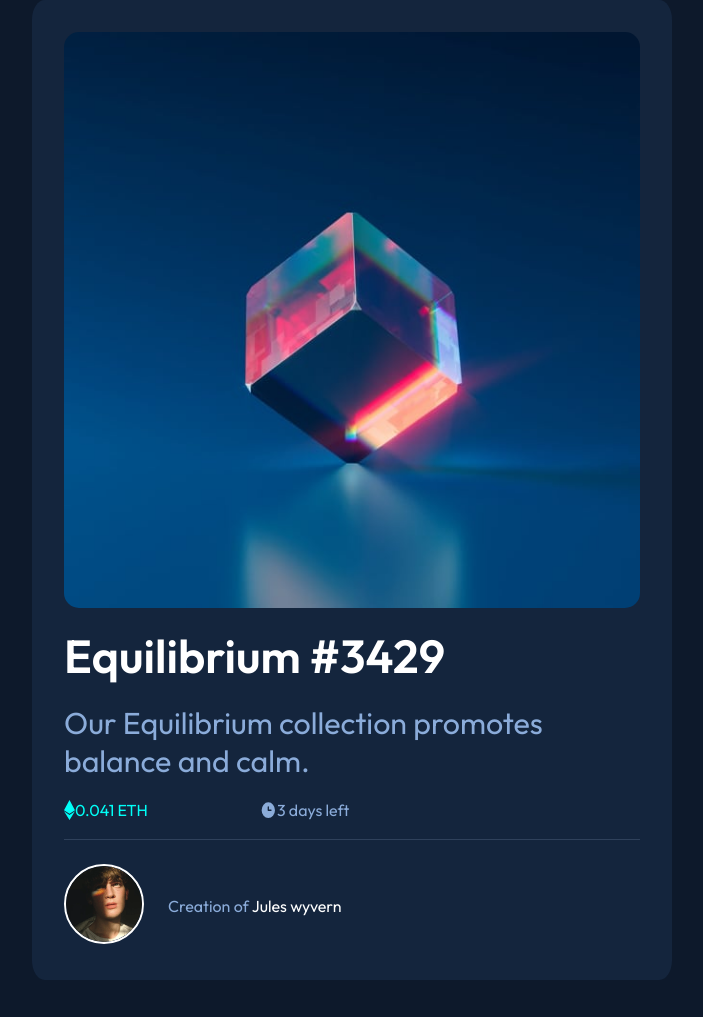
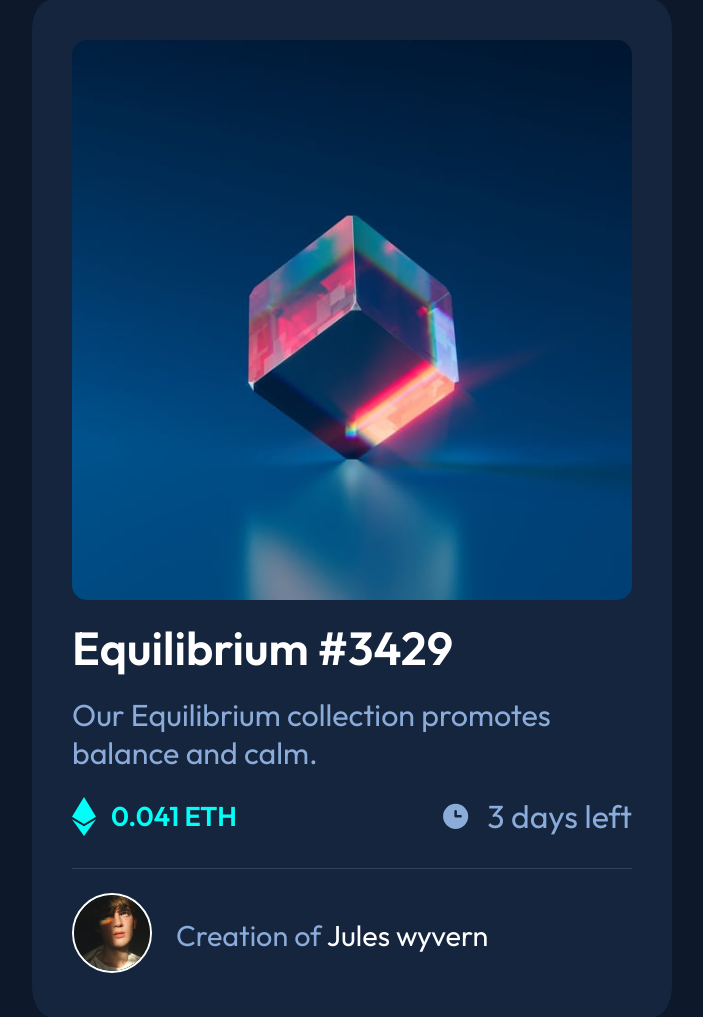
Before and after one commit to Raiquen248/frontmentor.github.io, a plain HTML site: page index.html in a window 1280 px wide. Shown: the whole page, without its empty margins (288-991 px from the left). Before the commit the page ends 980 px from the top, so only its background shows below. Drawn offline with Linux system fonts and the light colour scheme.

Commit message:
faltahover

```diff
--- a/index.html
+++ b/index.html
@@ -32,7 +32,7 @@
      <div class="card__values">
       <div class="card__values_eth">
         <img class="card__values__eth__image" src="./images/icon-ethereum.svg" alt="Etereum Icon">
-        <p class="card__values__eth__price">0.041 ETH</p>
+        <span class="card__values__eth__price">0.041 ETH</span>
       </div>
       <div class="card__values_timer">
         <img class="card__values_timer_images" src="./images/icon-clock.svg" alt="Clock Icon">
--- a/style.css
+++ b/style.css
@@ -1,20 +1,18 @@
-
 :root {
-
     /* ### Primary */
-
---soft-blue: hsl(215, 51%, 70%)
---cyan: hsl(178, 100%, 50%)
+    --soft-blue: hsl(215, 51%, 70%);
+    --cyan: hsl(178, 100%, 50%);
 
     /* ### Neutral */
     /* (main BG) */
---very-dark-blue-bg: hsl(217, 54%, 11%)
+    --very-dark-blue-bg: hsl(217, 54%, 11%);
     /* (card BG) */
---very-dark-blue-gb: hsl(216, 50%, 16%)
+    --very-dark-blue-gb: hsl(216, 50%, 16%);
     /* (line) */
---very-dark-blue-line: hsl(215, 32%, 27%)
---white: hsl(0, 0%, 100%)
+    --very-dark-blue-line: hsl(215, 32%, 27%);
+    --white: hsl(0, 0%, 100%);
   }
+
 
 * {
     box-sizing: border-box;
@@ -26,7 +24,7 @@ body {
     display: flex;
     justify-content: center;
     align-items: center;
-    background-color: hsl(217, 54%, 11%);
+    background-color: var(--very-dark-blue-bg);
     min-height: 100vh;
 }
 
@@ -34,10 +32,10 @@ body {
     font-family: 'Outfit', sans-serif;
     display: flex;
     flex-direction: column;
-    background-color: hsl(216, 50%, 16%);
+    background-color: var(--very-dark-blue-gb);
     width: 40rem;
-    border-radius: 2%;
-    padding: 2rem;
+    border-radius: 3%;
+    padding: 2.5rem;
 
 
 }
@@ -48,53 +46,84 @@ body {
 
 .card__title h1{
     font-size: 2.9rem;
-    color: white;
+    color: var(--white);
     padding-top: 1.2rem;
 }
 
 .card__description {
     padding-top: 1.2rem;
     font-size: 1.9rem;
-    color: hsl(215, 51%, 70%)
+    color: var(--soft-blue);
 
 }
 
+
+
+
+
+
+
+
+
 .card__values {
     display: flex;
-    align-items: start;
+    align-items: center;
+    justify-content: space-between;
+
 }
 
 .card__values_eth {
     display: flex;
-    padding-top: 1.2rem;
+    align-items: center;
+    padding-top: 1.5rem;
 
 }
 
-.card__values_timer {
-    display: flex;
-    padding-top: 1.2rem;
-
+.card__values__eth__image {
+    width: 1.5rem;
+    height: auto;
+    margin-right: 0.5rem;
 }
 
-.card__values_eth, .card__values_timer {
-    margin-right:7rem;
+.card__values__eth__price {
+    color: var(--cyan);
+    font-weight: 700;
+    font-size: 1.7rem;
+    padding-left: 7px;
 }
 
 
 
-.card__values__eth__price {
-    color:hsl(178, 100%, 50%);
+
+.card__values_timer {
+    display: flex;
+    align-items: center;
+    padding-top: 1.5rem;
+
+}
+
+.card__values_timer_images {
+    width: 2rem;
+    height: auto;
+    margin-right: 0.5rem;
 }
 
 .card__values__timer__text {
-    color:hsl(215, 51%, 70%);
+    font-size: 2rem;
+    padding-left: 7px;
+    color: var(--soft-blue);
 }
 
 
+
+
+
+
+
 .card__line {
-    border-bottom: 1px groove hsl(215, 32%, 27%);
+    border-bottom: 1px groove var(--very-dark-blue-line);
     width: 100%;
-    padding-top: 1.2rem;
+    padding-top: 2rem;
   }
 
 
@@ -112,14 +141,15 @@ body {
 .card__creator__image__jules {
     width: 5rem;
     border-radius: 50%;
-    border: 2px solid white;
+    border: 2px solid var(--white);
 }
 
 
 .card__creator__text {
-    color:hsl(215, 51%, 70%)
+    font-size: 1.8rem;
+    color:var(--soft-blue);
 }
 
 .card__creator__text--white {
-    color: white;
+    color: var(--white);
 }
```
Lines whose indentation alone changed are shown as unchanged.
